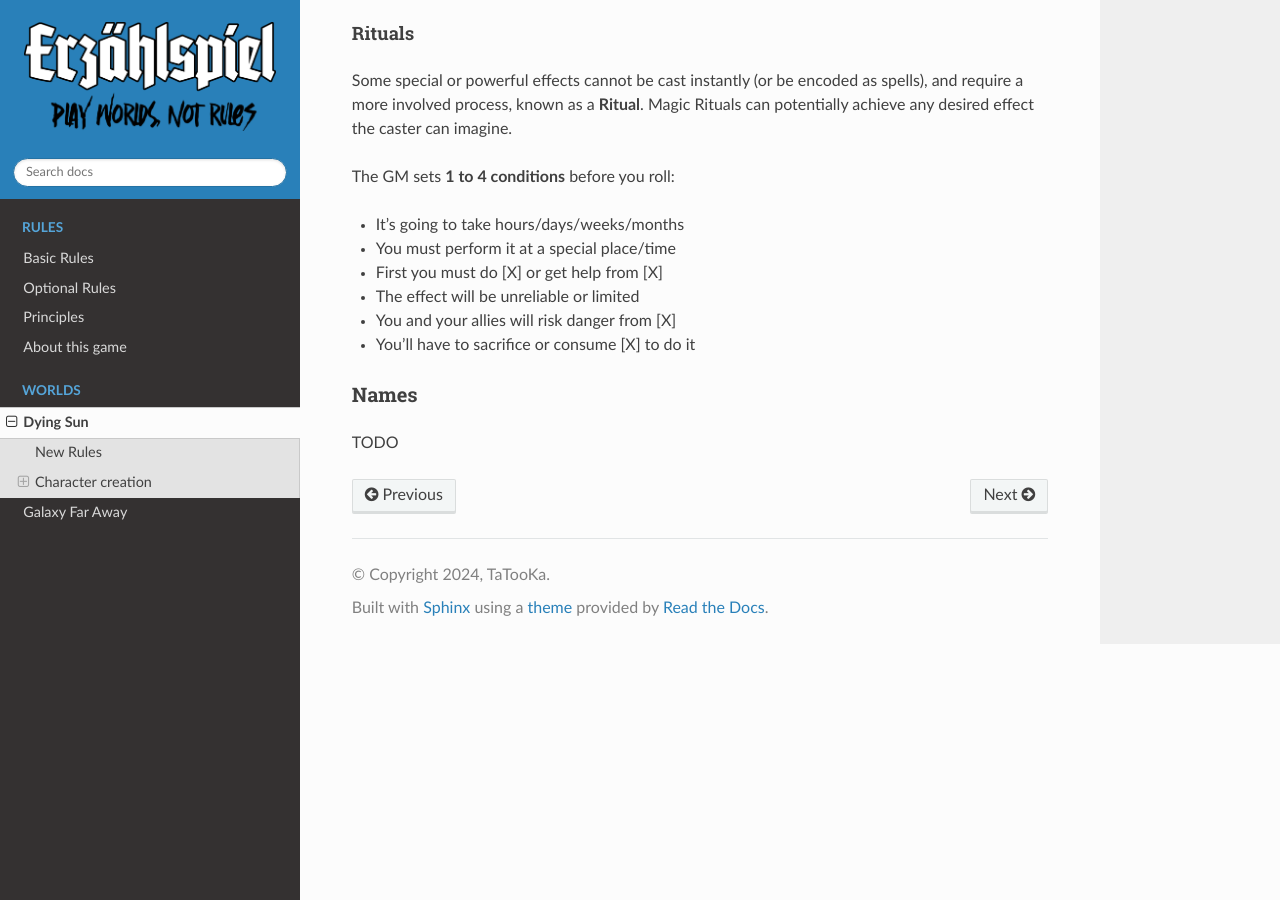
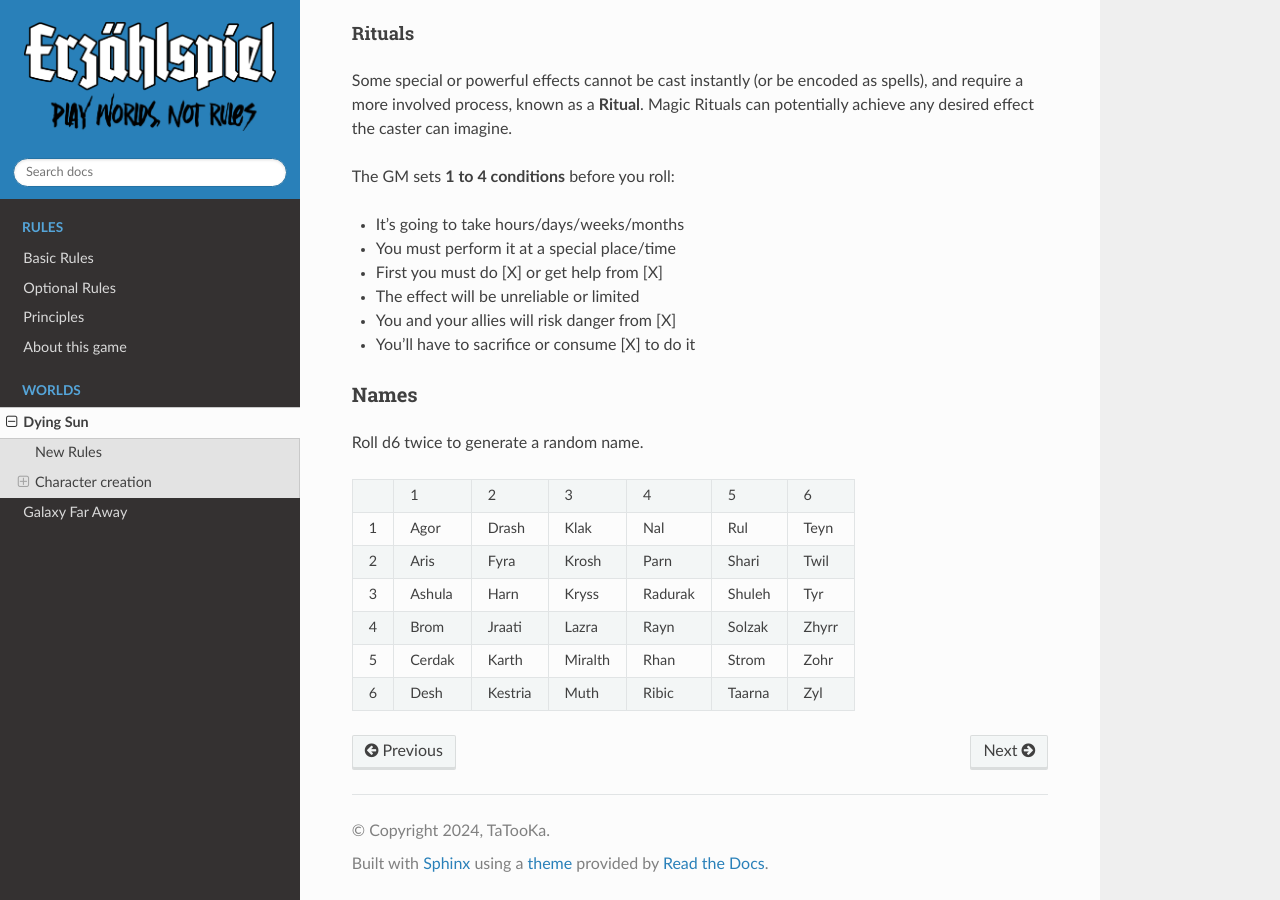
Before and after one commit to TaTooKa/froth, a Sphinx documentation site: the page built from docs/source/pages/dyingsun.rst, in a window 1280 px wide and 900 px high, scrolled down 6347 px. Built offline with Sphinx 7.4.7 and the Read the Docs theme 3.1.0, drawn with Linux system fonts in a browser that asks for light colours; cross-references to code outside the pages are shown as plain code.

Commit message:
add names table

```diff
--- a/docs/source/pages/dyingsun.rst
+++ b/docs/source/pages/dyingsun.rst
@@ -336,4 +336,20 @@ The GM sets **1 to 4 conditions** before you roll:
 Names
 ~~~~~
 
-TODO
+Roll d6 twice to generate a random name.
+
++---+--------+---------+---------+---------+--------+-------+
+|   | 1      | 2       | 3       | 4       | 5      | 6     |
++---+--------+---------+---------+---------+--------+-------+
+| 1 | Agor   | Drash   | Klak    | Nal     | Rul    | Teyn  |
++---+--------+---------+---------+---------+--------+-------+
+| 2 | Aris   | Fyra    | Krosh   | Parn    | Shari  | Twil  |
++---+--------+---------+---------+---------+--------+-------+
+| 3 | Ashula | Harn    | Kryss   | Radurak | Shuleh | Tyr   |
++---+--------+---------+---------+---------+--------+-------+
+| 4 | Brom   | Jraati  | Lazra   | Rayn    | Solzak | Zhyrr |
++---+--------+---------+---------+---------+--------+-------+
+| 5 | Cerdak | Karth   | Miralth | Rhan    | Strom  | Zohr  |
++---+--------+---------+---------+---------+--------+-------+
+| 6 | Desh   | Kestria | Muth    | Ribic   | Taarna | Zyl   |
++---+--------+---------+---------+---------+--------+-------+
```
